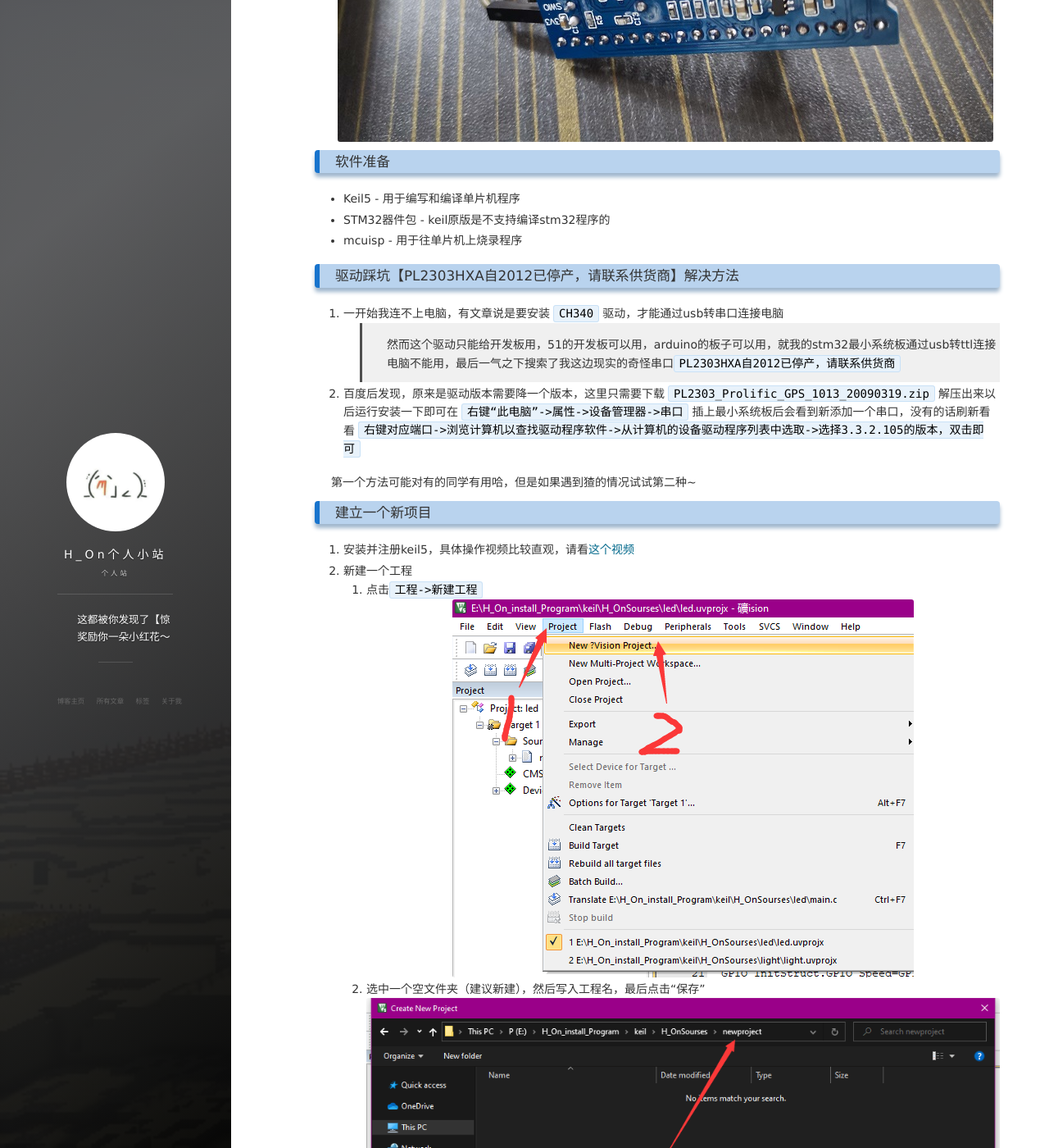
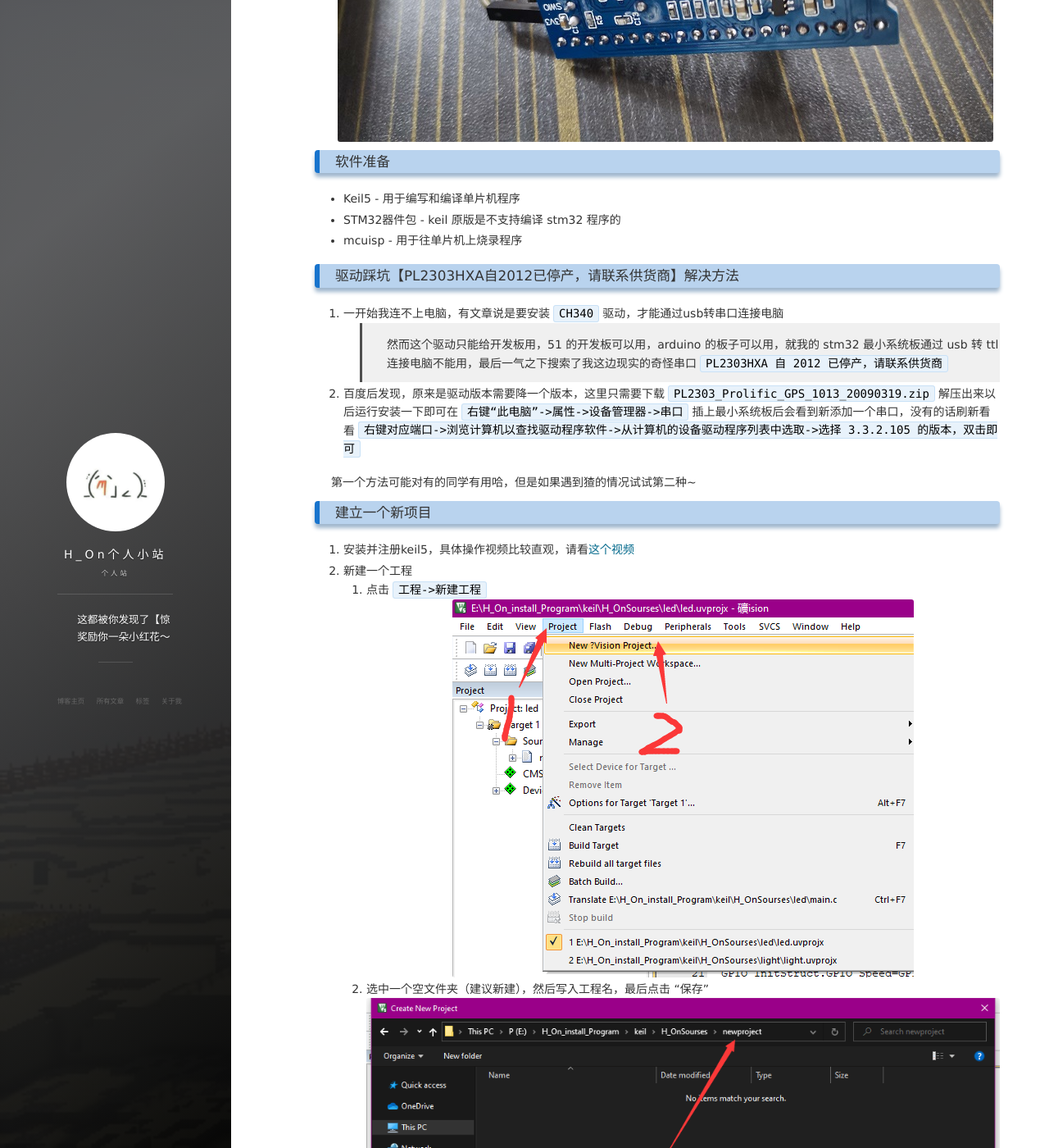
Before and after one commit to Hybrogen/Hybrogen.github.io, a Jekyll site: the page built from _posts/2020-09-11-STM32Development.md, in a window 1280 px wide and 1400 px high, scrolled down 2219 px. Shown: the whole window at 82% size. Built offline with Jekyll 4.4.1, drawn with Linux system fonts in a browser that asks for light colours; nearby versions of some CDN libraries; comment, search, counter and statistics services are not loaded; some of the changed text lies outside the part shown.

Commit message:
修改文本问题

````diff
--- a/_posts/2020-09-11-STM32Development.md
+++ b/_posts/2020-09-11-STM32Development.md
@@ -11,12 +11,12 @@
 这篇文章是为了记录猹首次进行基于 **STM32 最小系统板** 进行开发的经历和踩坑。
 
 ### 硬件准备
-* stm32最小系统板【猹的型号是`STM32F103C8T6`
+* stm32最小系统板【猹的型号是 `STM32F103C8T6`
 * usb转ttl小工具【这个东西有很多种，猹这里介绍一直在用的一种
-* 乱七八糟的零件，小led灯，杜邦线，按钮等
+* 乱七八糟的零件，小 led 灯，杜邦线，按钮等
 
 ### 硬件连接
-从51时代就开始用的`usb转ttl`工具很好用，在STM32上应该用3.3V只此区别<br>
+从51时代就开始用的 `usb 转 ttl` 工具很好用，在STM32上应该用3.3V只此区别<br>
 上面有5个引脚，分别是
 
 |:-:|:-:|:-:|:-:|:-:|
@@ -28,35 +28,35 @@
 **实物接线图，大家按照颜色对应连线即可**<br>
 ![usb转ttl接线](/images/20200911/usb-ttl-b.jpg)
 ![usb转ttl接线](/images/20200911/usb-ttl-f.jpg)
-大家这里注意一下，最小系统板上有两个跳线帽，把上面那个，旁边标着`BOOT0`的跳线帽接到右边，就是将中间的引脚与右边的`1`相连，这样一会烧录程序的时候，`reset`才能进入烧录状态
+大家这里注意一下，最小系统板上有两个跳线帽，把上面那个，旁边标着 `BOOT0` 的跳线帽接到右边，就是将中间的引脚与右边的 `1` 相连，这样一会烧录程序的时候，`reset` 才能进入烧录状态
 ![stm32最小系统板](/images/20200911/stm32-f.jpg)
 ![stm32最小系统板](/images/20200911/stm32-b.jpg)
 
 ### 软件准备
 * Keil5 - 用于编写和编译单片机程序
-* STM32器件包 - keil原版是不支持编译stm32程序的
+* STM32器件包 - keil 原版是不支持编译 stm32 程序的
 * mcuisp - 用于往单片机上烧录程序
 
 ### 驱动踩坑【PL2303HXA自2012已停产，请联系供货商】解决方法
 1. 一开始我连不上电脑，有文章说是要安装 `CH340` 驱动，才能通过usb转串口连接电脑
-   > 然而这个驱动只能给开发板用，51的开发板可以用，arduino的板子可以用，就我的stm32最小系统板通过usb转ttl连接电脑不能用，最后一气之下搜索了我这边现实的奇怪串口`PL2303HXA自2012已停产，请联系供货商`
-2. 百度后发现，原来是驱动版本需要降一个版本，这里只需要下载 `PL2303_Prolific_GPS_1013_20090319.zip` 解压出来以后运行安装一下即可在 `右键“此电脑”->属性->设备管理器->串口` 插上最小系统板后会看到新添加一个串口，没有的话刷新看看 `右键对应端口->浏览计算机以查找驱动程序软件->从计算机的设备驱动程序列表中选取->选择3.3.2.105的版本，双击即可`
+   > 然而这个驱动只能给开发板用，51 的开发板可以用，arduino 的板子可以用，就我的 stm32 最小系统板通过 usb 转 ttl 连接电脑不能用，最后一气之下搜索了我这边现实的奇怪串口 `PL2303HXA 自 2012 已停产，请联系供货商`
+2. 百度后发现，原来是驱动版本需要降一个版本，这里只需要下载 `PL2303_Prolific_GPS_1013_20090319.zip` 解压出来以后运行安装一下即可在 `右键“此电脑”->属性->设备管理器->串口` 插上最小系统板后会看到新添加一个串口，没有的话刷新看看 `右键对应端口->浏览计算机以查找驱动程序软件->从计算机的设备驱动程序列表中选取->选择 3.3.2.105 的版本，双击即可`
 
 第一个方法可能对有的同学有用哈，但是如果遇到猹的情况试试第二种~
 
 ### 建立一个新项目
 1. 安装并注册keil5，具体操作视频比较直观，请看[这个视频](https://www.bilibili.com/video/BV1i7411679X?p=2)
 2. 新建一个工程
-   1. 点击`工程->新建工程`<br>![新建工程](/images/20200911/newprojectstep1.png)
-   2. 选中一个空文件夹（建议新建），然后写入工程名，最后点击“保存”<br>![选择目录](/images/20200911/newprojectstep2.png)
+   1. 点击 `工程->新建工程`<br>![新建工程](/images/20200911/newprojectstep1.png)
+   2. 选中一个空文件夹（建议新建），然后写入工程名，最后点击 “保存”<br>![选择目录](/images/20200911/newprojectstep2.png)
    3. 选择要解释的单片机，先在搜索栏里输入咱们的型号，选中对应的型号之后点确定，一个工程就创建成功了<br>![选择型号](/images/20200911/newprojectstep3.png)
    4. 之后选择运行库，这里图示每个项目都必要的库，选中然后点击最下面的OK即可<br>![包](/images/20200911/basicpackage1.png) ![bao](/images/20200911/basicpackage2.png)
-   5. 添加一个主程序，快捷键`ctrl+n`创建一个新文件，然后`ctrl+s`保存文件，选一个地址，建议跟工程文件放一起，然后在keil里右键程序文件夹，添加一个新文件<br>![添加主程序](/images/20200911/newprojectstep4.png)<br>
-   	`选中刚刚新建的main.c文件->添加->关闭`这样就成功的吧主程序加入项目了<br>![选择文件](/images/20200911/newprojectstep5.png)
+   5. 添加一个主程序，快捷键 `ctrl+n` 创建一个新文件，然后 `ctrl+s` 保存文件，选一个地址，建议跟工程文件放一起，然后在 keil 里右键程序文件夹，添加一个新文件<br>![添加主程序](/images/20200911/newprojectstep4.png)<br>
+   `选中刚刚新建的 main.c 文件->添加->关闭` 这样就成功的吧主程序加入项目了<br>![选择文件](/images/20200911/newprojectstep5.png)
 
 ### 编写一个闪烁小灯的程序
 让最小系统板上的测试灯 `PC13` 闪烁
-> 这里先说一下，由于操作io口输出需要添加`gpio库`所以我们要新添加一个库文件，选中之后ok即可<br>![gpio库](/images/20200911/add-gpio.png)
+> 这里先说一下，由于操作 io 口输出需要添加 `gpio库` 所以我们要新添加一个库文件，选中之后ok即可<br>![gpio库](/images/20200911/add-gpio.png)
 
 ```c
 #include "stm32f10x.h"
@@ -66,13 +66,13 @@
 #include "misc.h"
 
 void delay_init(void) {
-	//设置SysTick时钟为系统时钟(72MHZ)的8分频(9MHZ)，即以此计数耗时1/9um
+	//设置 SysTick 时钟为系统时钟(72MHZ)的8分频(9MHZ)，即以此计数耗时 1/9um
 	SysTick_CLKSourceConfig(SysTick_CLKSource_HCLK_Div8);
 }
 
 void delay(uint32_t n) {
 	uint32_t t;
-	//关闭SysTick定时器
+	//关闭 SysTick 定时器
 	SysTick->CTRL = 0x00;
 	//延时重装载值
 	SysTick->LOAD = n*(uint16_t)(SystemCoreClock/8000000)*1000;
@@ -103,13 +103,13 @@
 }
 
 int main(void) {
-        //初始化设置
+    //初始化设置
 	led_init();
 	while (1) {
-                //设置引脚输出低电平（点灯）
+        //设置引脚输出低电平（点灯）
 		GPIO_ResetBits(GPIOC, GPIO_Pin_13);
 		delay(500);
-                //设置引脚输出高电平（灭灯）
+        //设置引脚输出高电平（灭灯）
 		GPIO_SetBits(GPIOC, GPIO_Pin_13);
 		delay(500);
 	}
````
Also changed, not shown: other parts of _posts/2020-09-11-STM32Development.md (+11 -11 lines).
